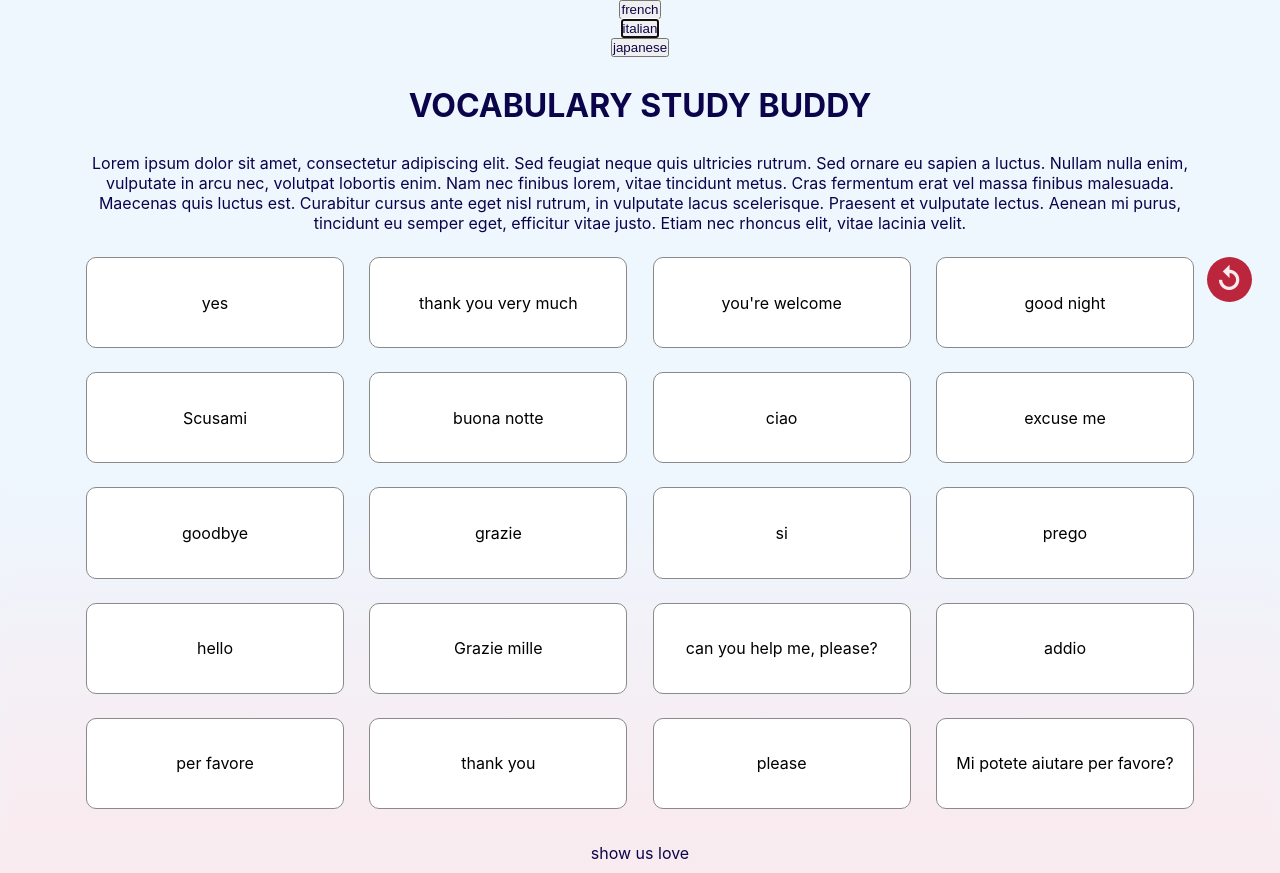
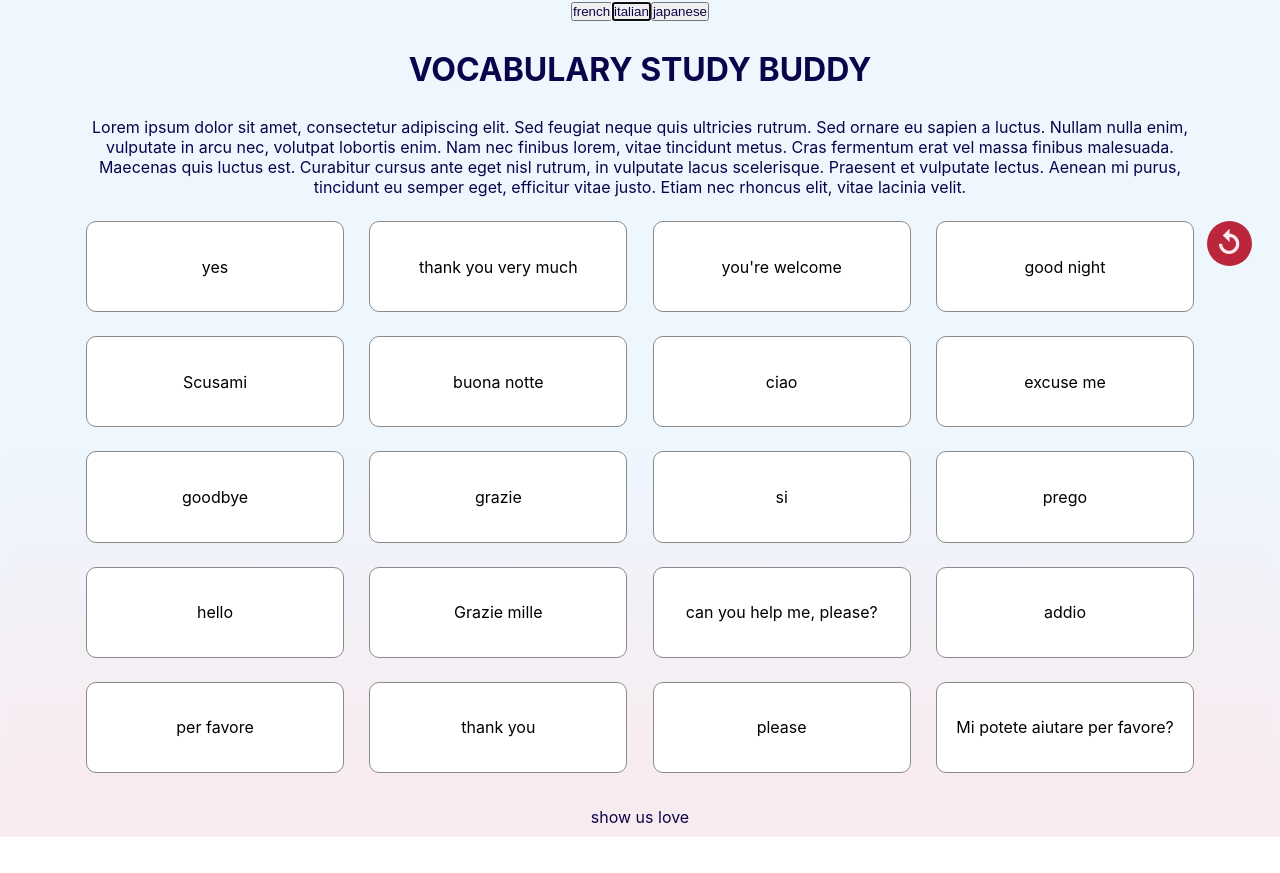
Before and after one commit to chingu-voyages/Vocab-Study-Buddy, a React (Create React App) app: page / in a window 1280 px wide. After the commit the page ends 837 px from the top, so only its background shows below. Built offline with nearby package versions, Linux system fonts and the light colour scheme.

Commit message:
Wrap dataset switch buttons in a div

```diff
--- a/src/App.js
+++ b/src/App.js
@@ -40,7 +40,9 @@ class App extends Component {
     let { currentDataset } = this.state;
     return (
       <div className="App">
-        { this.renderVocabButtons() }
+        <div id="language-sets-container">
+          { this.renderVocabButtons() }
+        </div>
         <div id="header">VOCABULARY STUDY BUDDY</div>
         <div id="instructions">
           <p>
```
